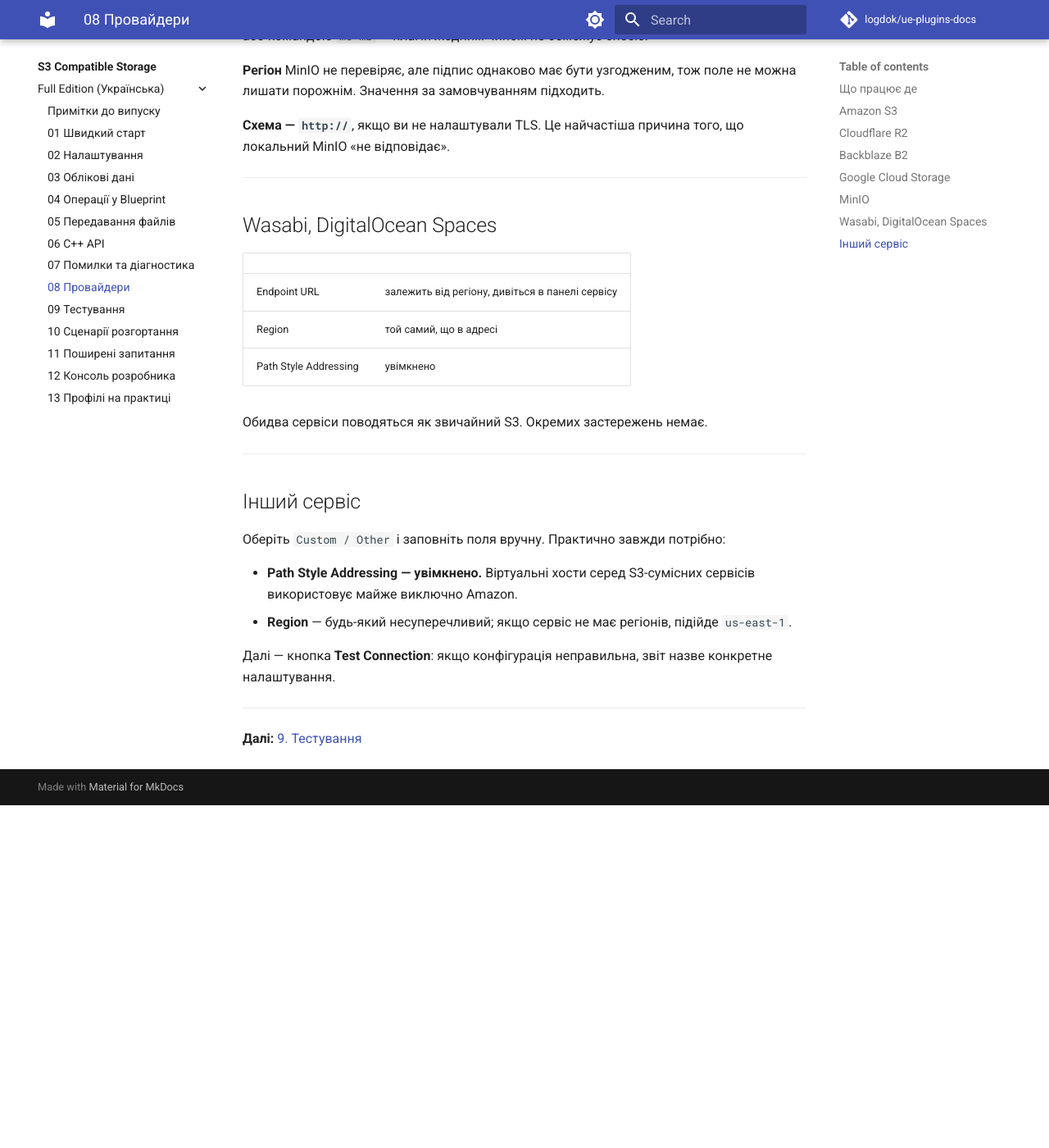
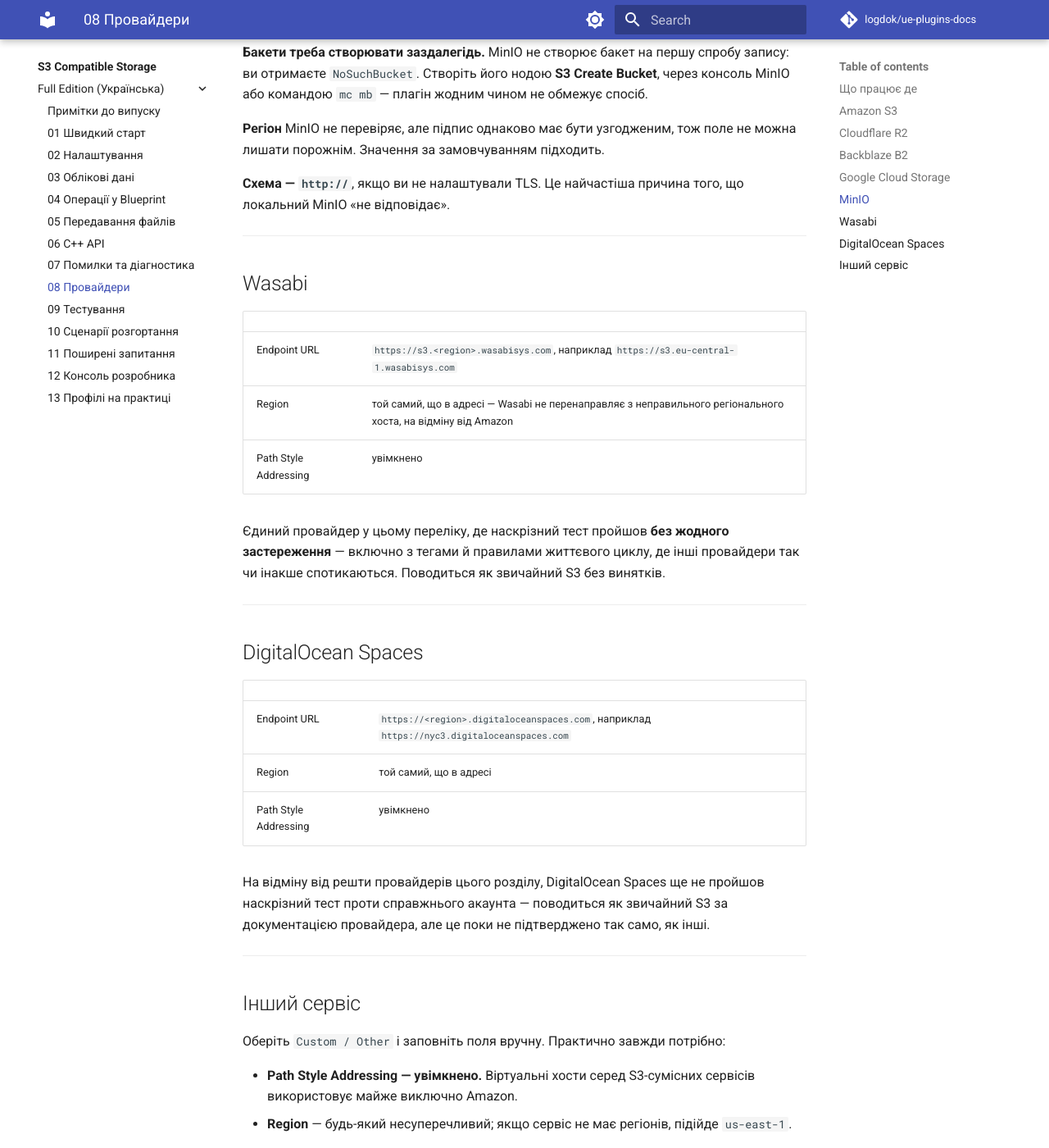
Before and after one commit to logdok/ue-plugins-docs, an MkDocs documentation site: the page built from docs/s3-compatible-storage/Full/uk/08-Providers.md, in a window 1280 px wide and 1400 px high, scrolled down 4750 px. Shown: the whole window at 82% size. Built offline with MkDocs 1.6.1 and Material for MkDocs 9.7.7, drawn with Linux system fonts in a browser that asks for light colours; comment, search, counter and statistics services are not loaded; before the commit the page ends 5732 px from its top, so only the background shows below that; some of the changed text lies outside the part shown.

Commit message:
Sync docs from HostS3@2ce3f07

```diff
--- a/docs/s3-compatible-storage/Full/uk/08-Providers.md
+++ b/docs/s3-compatible-storage/Full/uk/08-Providers.md
@@ -8,9 +8,9 @@
 провайдер у налаштуваннях закриває більшість із них автоматично; тут — те, що варто знати
 понад це.
 
-Кожен провайдер у цьому розділі перевірено наскрізним тестом: запис, зчитування, метадані,
-діапазонний запит, перелік і пакетне видалення — включно з ключами, що містять пробіли,
-амперсанди й кирилицю.
+Кожен провайдер у цьому розділі, крім DigitalOcean Spaces, перевірено наскрізним тестом: запис,
+зчитування, метадані, діапазонний запит, перелік і пакетне видалення — включно з ключами, що
+містять пробіли, амперсанди й кирилицю.
 
 ## Що працює де
 
@@ -21,8 +21,11 @@
 | [Backblaze B2](#backblaze-b2) | ✅ | ✅ | ✅ | ✅ | ⚠️ баг B2 | ✅ |
 | [Google Cloud Storage](#google-cloud-storage) | ✅ | ✅ | ✅ | ✅ | ❌ 400, не реалізовано | ❌ своя схема |
 | [MinIO](#minio) | ✅ | ✅ | ✅ | ✅ | ✅ | ✅ |
+| [Wasabi](#wasabi) | ✅ | ✅ | ✅ | ✅ | ✅ | ✅ |
 
-✅ перевірено наскрізним тестом проти справжнього сервісу · ❌ провайдер не реалізує цю частину S3 API.
+✅ перевірено наскрізним тестом проти справжнього сервісу · ⚠️ здебільшого працює, є відома
+особливість · ❌ провайдер не реалізує цю частину S3 API. Деталі — у розділі кожного
+провайдера нижче; клікніть назву в таблиці.
 
 ---
 
@@ -174,15 +177,31 @@ MinIO «не відповідає».
 
 ---
 
-## Wasabi, DigitalOcean Spaces
+## Wasabi
 
 | | |
 |---|---|
-| Endpoint URL | залежить від регіону, дивіться в панелі сервісу |
+| Endpoint URL | `https://s3.<region>.wasabisys.com`, наприклад `https://s3.eu-central-1.wasabisys.com` |
+| Region | той самий, що в адресі — Wasabi не перенаправляє з неправильного регіонального хоста, на відміну від Amazon |
+| Path Style Addressing | увімкнено |
+
+Єдиний провайдер у цьому переліку, де наскрізний тест пройшов **без жодного застереження** —
+включно з тегами й правилами життєвого циклу, де інші провайдери так чи інакше спотикаються.
+Поводиться як звичайний S3 без винятків.
+
+---
+
+## DigitalOcean Spaces
+
+| | |
+|---|---|
+| Endpoint URL | `https://<region>.digitaloceanspaces.com`, наприклад `https://nyc3.digitaloceanspaces.com` |
 | Region | той самий, що в адресі |
 | Path Style Addressing | увімкнено |
 
-Обидва сервіси поводяться як звичайний S3. Окремих застережень немає.
+На відміну від решти провайдерів цього розділу, DigitalOcean Spaces ще не пройшов наскрізний
+тест проти справжнього акаунта — поводиться як звичайний S3 за документацією провайдера, але
+це поки не підтверджено так само, як інші.
 
 ---
 
```
Also changed, not shown: docs/s3-compatible-storage/index.md (+1 -1 lines).
